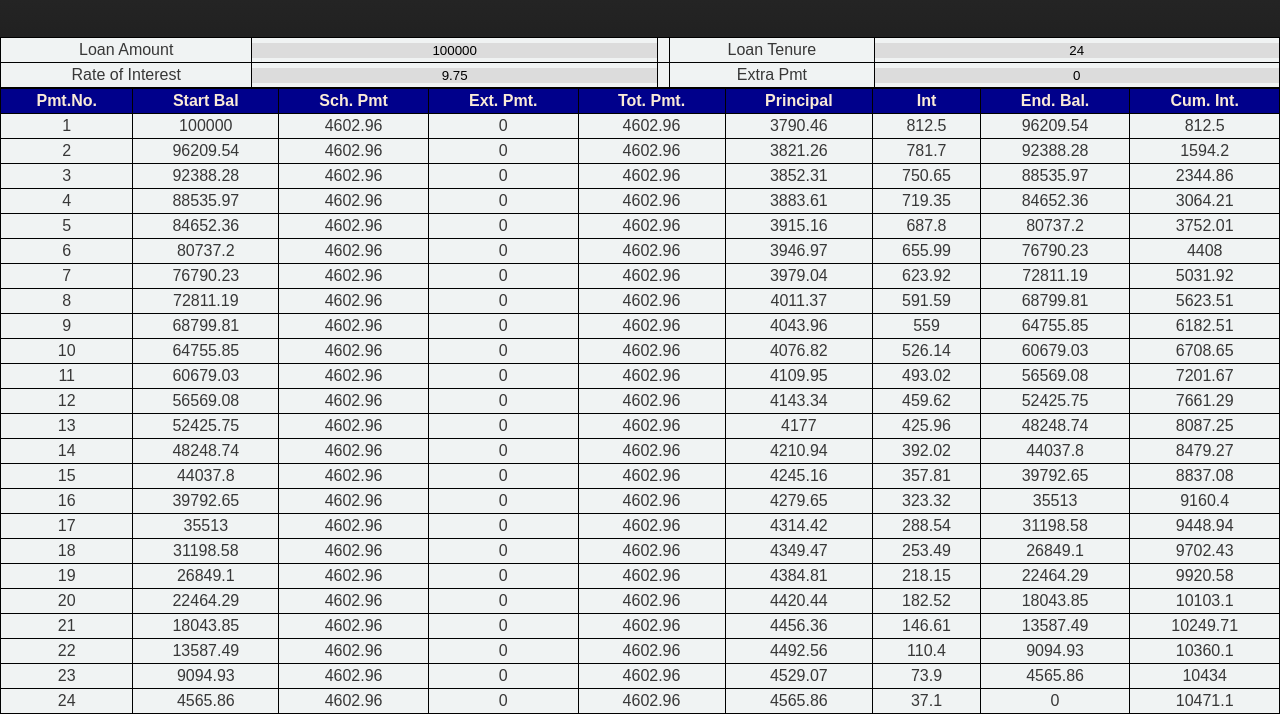
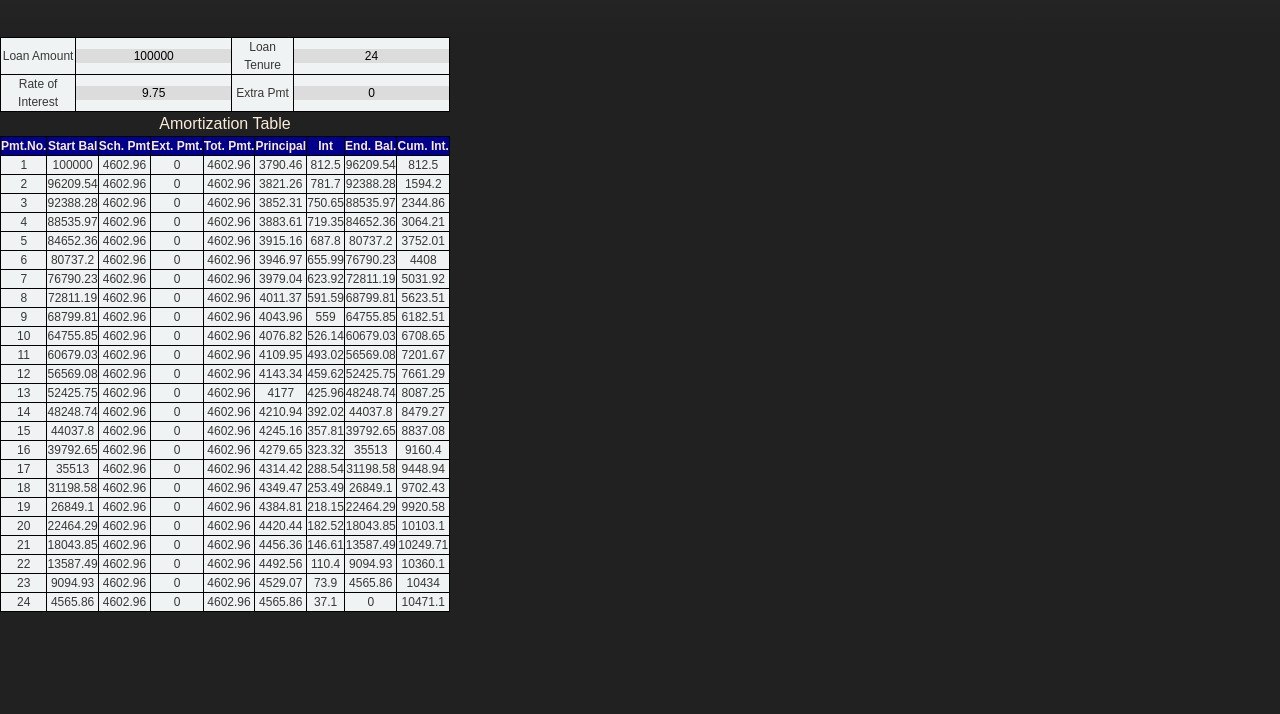
Before and after one commit to suryapratap/LoanAmortizationPlugin, a plain HTML site: page index.html in a window 1280 px wide. Shown: the part 235-949 px from the top of the page. After the commit the page ends 847 px from the top, so only its background shows below. Drawn offline with Linux system fonts and the light colour scheme.

Commit message:
Update Demo Page

```diff
--- a/css/amort.css
+++ b/css/amort.css
@@ -1,15 +1,22 @@
-.amTable, .amTable th, .amTable td,.amTable input  {
-    margin:0;padding: 0;
-    font-family: arial,verdana,courier;
+.amTable, .amTable th, .amTable tr, .amTable td, .amTable input {
+    margin: 0; padding: 0;
+    font-family: arial, verdana, courier;
+    font-size: 9pt;
     border-collapse: collapse;
     border: 1px solid #000;
     text-align: center;
     vertical-align: middle;
+    width: auto;
+    height: auto;
 }
 
 .amTable {
     background-color: #f0f3f3;
     width: 100%;
+}
+.amTable caption {
+    font-size: 12pt;
+    color: antiquewhite;
 }
 .amTable th {
     font-weight: 900;
@@ -19,9 +26,14 @@
 .amTable td {
 }
 
-.amTable input  {
-    width: 100%;
-    height: 100%;
+.amTable input {
+    display: block;
+    position: relative;
+    float: left;
+    top: 0;
+    bottom: 0;
+    left: 0;
+    right: 0;
     border: 0;
     background-color: gainsboro;
 }
--- a/index.html
+++ b/index.html
@@ -30,19 +30,17 @@
     </header>
 </div>
 
-<div>
+<div style="width: 450px">
     <table id="amort" class="amTable">
         <tr>
             <td>Loan Amount</td>
             <td><input type="text" id="amLoanAmount" value="100000"></td>
-            <td>&nbsp;</td>
             <td>Loan Tenure</td>
             <td><input type="text" id="amLoanTenure" value="24"></td>
         </tr>
         <tr>
             <td>Rate of Interest</td>
             <td><input type="text" id="amLoanRate" value="9.75"></td>
-            <td>&nbsp;</td>
             <td>Extra Pmt</td>
             <td><input type="text" id="amLoanPartial" value="0"></td>
         </tr>
--- a/js/amortisation.js
+++ b/js/amortisation.js
@@ -16,35 +16,37 @@
             return P * r * c / (c - 1)
         }
 
+        function round2(num) {
+            return Math.round(num * 100) / 100;
+        }
+
+        var content = '<table class="amTable"><caption>Amortization Table</caption><thead><th>Pmt.No.</th><th>Start Bal</th><th>Sch. Pmt</th><th>Ext. Pmt.</th><th>Tot. Pmt.</th><th>Principal</th><th>Int</th><th>End. Bal.</th><th>Cum. Int.</th></thead><tbody>';
+
         var emi = getEmi(o.amount, o.rate, o.tenure);
+
         var ext = o.extras * 1;
-        var tp = ext + emi;
         var rloc = o.rate / 1200;
         var bal = o.amount * 1;
-        var content = '<table class="amTable"><thead><th>Pmt.No.</th><th>Start Bal</th><th>Sch. Pmt</th><th>Ext. Pmt.</th><th>Tot. Pmt.</th><th>Principal</th><th>Int</th><th>End. Bal.</th><th>Cum. Int.</th></thead><tbody>';
         var pno = 1;
-        var demi = Math.round(emi * 100) / 100;
-        var dtot = Math.round(tp * 100) / 100;
-        var dext = Math.round(ext * 100) / 100;
+
         var cui = 0;
-        while (Math.round(bal) > 0) {
+        while (bal > 0) {
             var int = bal * rloc;
-            int = int < 1 ? 0 : int;
             var due = bal + int;
+            var tp = emi + ext;
+
             if (due <= tp) {
                 if (due <= emi) {
                     emi = due;
                     ext = 0;
-                    demi = Math.round(emi * 100) / 100;
-                    dext = 0;
                 } else {
-                    ext = tp - emi - due;
-                    dext = Math.round(ext * 100) / 100;
-                    dtot = Math.round((emi + ext) * 100) / 100;
+                    ext = due - emi;
+                    ext = ext < 0 ? 0 : ext;
                 }
-                tp = emi + ext;
-                dtot = Math.round(tp * 100) / 100;
             }
+
+            tp = emi + ext;
+
 
             var pri = tp - int;
             var ebal = bal - pri;
@@ -52,14 +54,14 @@
 
             content += '<tr>';
             content += '<td>' + pno++ + '</td>';
-            content += '<td>' + Math.round(bal * 100) / 100 + '</td>';
-            content += '<td>' + demi + '</td>';
-            content += '<td>' + dext + '</td>';
-            content += '<td>' + dtot + '</td>';
-            content += '<td>' + Math.round(pri * 100) / 100 + '</td>';
-            content += '<td>' + Math.round(int * 100) / 100 + '</td>';
-            content += '<td>' + Math.round(ebal * 100) / 100 + '</td>';
-            content += '<td>' + Math.round(cui * 100) / 100 + '</td>';
+            content += '<td>' + round2(bal) + '</td>';
+            content += '<td>' + round2(emi) + '</td>';
+            content += '<td>' + round2(ext) + '</td>';
+            content += '<td>' + round2(tp) + '</td>';
+            content += '<td>' + round2(pri) + '</td>';
+            content += '<td>' + round2(int) + '</td>';
+            content += '<td>' + round2(ebal) + '</td>';
+            content += '<td>' + round2(cui) + '</td>';
             content += '</tr>';
 
             bal = ebal;
@@ -68,4 +70,6 @@
         content += '</tbody>'
         return this.html(content);
     }
-}(jQuery));
+}(jQuery)
+    )
+;
```
